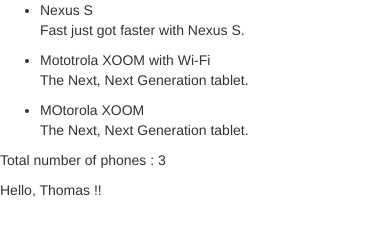
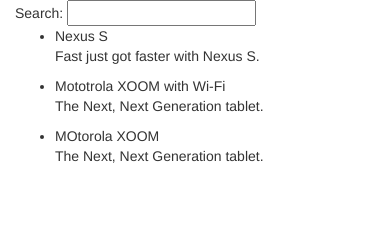
Before and after one commit to thomasbabuj/aangularjs-tut, a website: page app/index.html in a window 390 px wide. Drawn offline with nearby package versions, Linux system fonts and the light colour scheme.

Commit message:
added phone search using filters

```diff
--- a/app/index.html
+++ b/app/index.html
@@ -11,16 +11,22 @@
 
 </head>
 <body ng-controller="PhoneListCtrl">
-    <ul>
-      <li ng-repeat="phone in phones">
-        <span>{{ phone.name }}</span>
-        <p>
-          {{ phone.snippet }}
-        </p>
-      </li>
-    </ul>
-    <p>Total number of phones : {{ phones.length }}</p>
-
-    <p>Hello, {{ name }}</p>
+  <div class="container-fluid">
+    <div class="row">
+      <div class="col-md-2">
+        <!-- Sidebar content -->
+        Search: <input ng-model="query">
+      </div>
+      <div class="col-md-10">
+        <!-- Body content -->
+        <ul class="phones">
+          <li ng-repeat="phone in phones| filter :query">
+            {{ phone.name}}
+            <p>{{ phone.snippet }}</p>
+          </li>
+        </ul>
+      </div>
+    </div>
+  </div>
 </body>
 </html>
```
